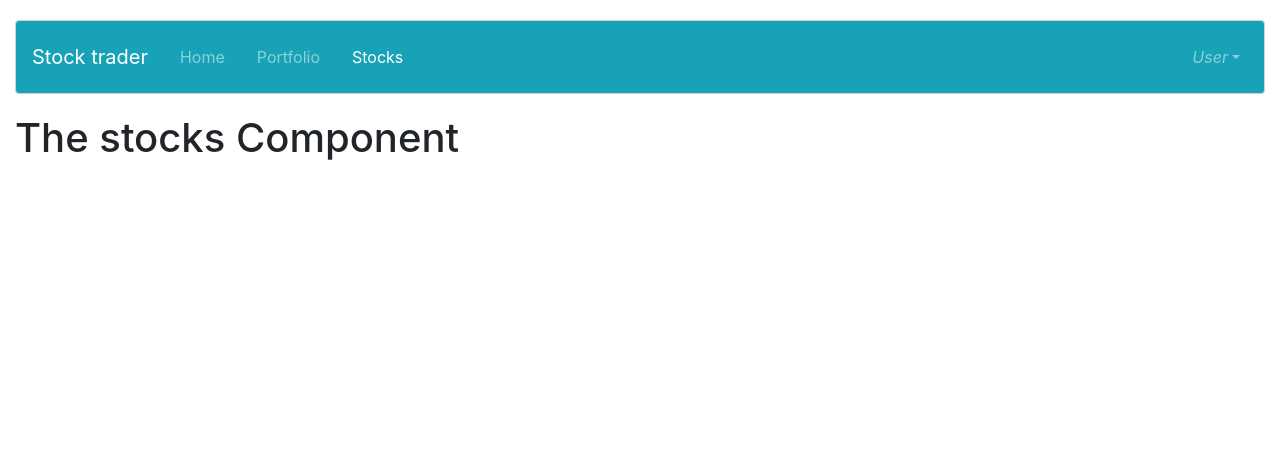
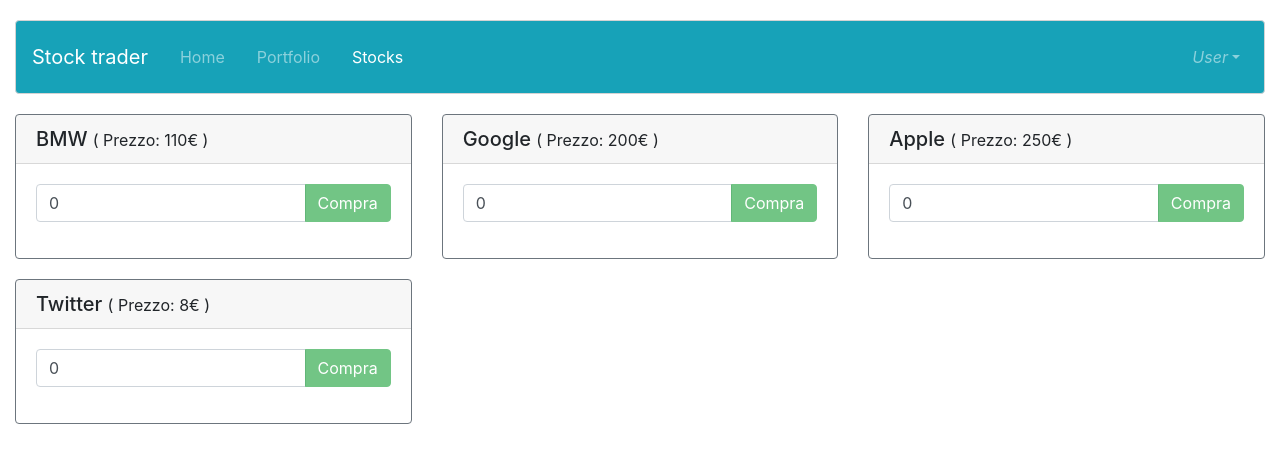
Before and after one commit to Pater999/stock-trader-vue, a Vue app: page /stocks in a window 1280 px wide. Shown: the top 462 px of the page. Built offline with nearby package versions, Linux system fonts and the light colour scheme.

Commit message:
Aggiunta pagina stocks

```diff
--- /dev/null
+++ b/src/components/Stock.vue
@@ -0,0 +1,40 @@
+<template>
+  <div class="col-sm-6 col-md-4 mr-auto">
+    <div class="card border-secondary" style="margin-bottom:20px">
+      <h5 class="card-header">
+        {{ stock.name }} <small>( Prezzo: {{ stock.price }}€ )</small>
+      </h5>
+      <div class="card-body text-secondary">
+        <div class="input-group mb-3">
+          <input type="number" class="form-control" placeholder="Quantità" v-model="quantity" />
+          <div class="input-group-append">
+            <button class="btn btn-success" type="button" @click="buyStock()" :disabled="quantity <= 0 || !Number.isInteger(parseFloat(quantity))">Compra</button>
+          </div>
+        </div>
+      </div>
+    </div>
+  </div>
+</template>
+
+<script>
+export default {
+  data() {
+    return {
+      quantity: 0
+    };
+  },
+  methods: {
+    buyStock() {
+      const order = {
+        stockId: this.stock.id,
+        stockPrice: this.stock.price,
+        quantity: parseInt(this.quantity)
+      };
+      this.quantity = 0;
+      console.log(order);
+    }
+  },
+  // Proprietà dall'esterno
+  props: ['stock']
+};
+</script>
--- a/src/views/Stocks.vue
+++ b/src/views/Stocks.vue
@@ -1,3 +1,23 @@
 <template>
-    <h1>The stocks Component</h1>
+  <div class="row"><app-stock v-for="stock in stocks" :key="stock.id" :stock="stock"></app-stock></div>
 </template>
+
+<script>
+import Stock from '../components/Stock.vue';
+
+export default {
+  data() {
+    return {
+      stocks: [
+        { id: 1, name: 'BMW', price: 110 },
+        { id: 2, name: 'Google', price: 200 },
+        { id: 3, name: 'Apple', price: 250 },
+        { id: 4, name: 'Twitter', price: 8 }
+      ]
+    };
+  },
+  components: {
+    appStock: Stock
+  }
+};
+</script>
```
Also changed, not shown: src/components/Stocks.vue (deleted).
